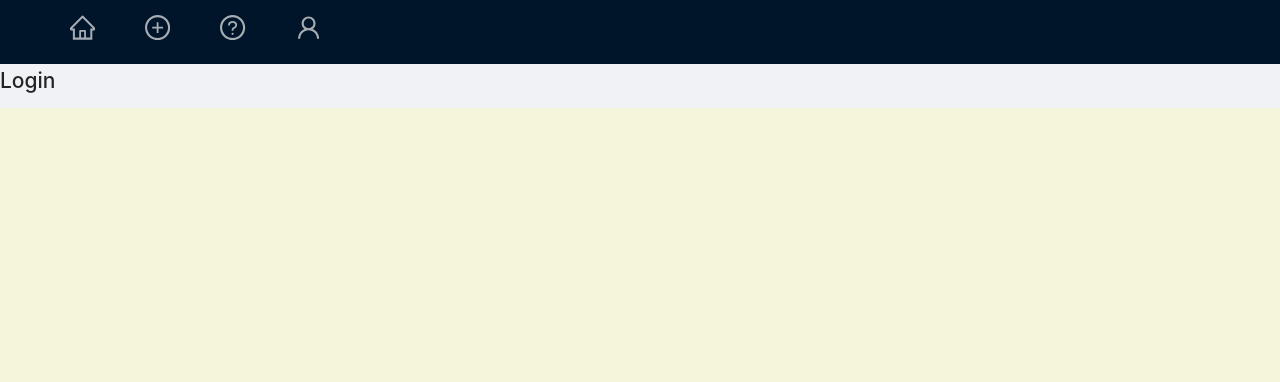
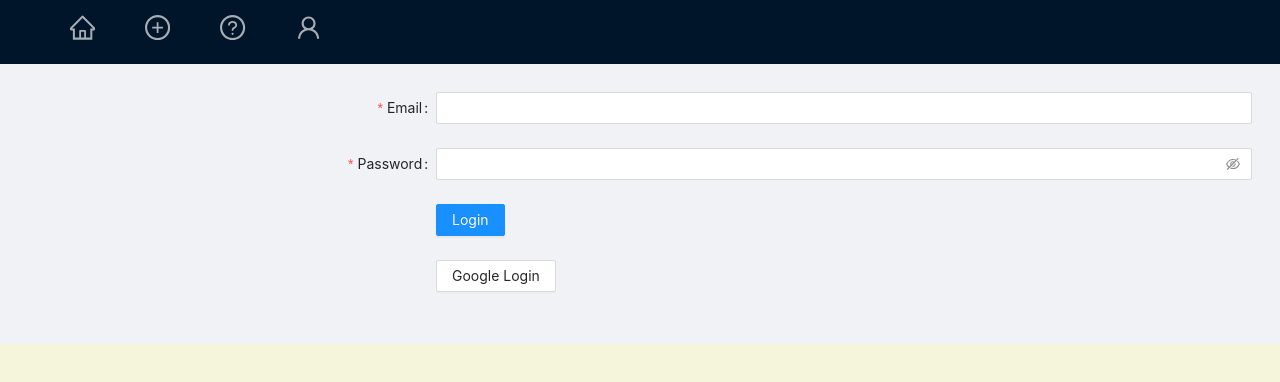
Before and after one commit to StephanieKSanchez/my-restaurant-list, a React (Create React App) app: page /login in a window 1280 px wide. Shown: the top 382 px of the page. Built offline with nearby package versions, Linux system fonts and the light colour scheme.

Commit message:
created log in

```diff
--- a/package.json
+++ b/package.json
@@ -8,6 +8,7 @@
     "@testing-library/react": "^13.2.0",
     "@testing-library/user-event": "^13.5.0",
     "antd": "^4.20.5",
+    "firebase": "^9.8.1",
     "react": "^18.1.0",
     "react-dom": "^18.1.0",
     "react-router-dom": "^6.3.0",
--- a/src/App.js
+++ b/src/App.js
@@ -1,10 +1,10 @@
-
-import { BrowserRouter, Routes, Route } from 'react-router-dom'
+import { BrowserRouter, Routes, Route } from 'react-router-dom';
+import { Layout } from 'antd';
+import Menubar from './components/Menubar';
+import RestaurantList from './components/RestaurantList';
+import RestaurantPage from './components/RestaurantPage';
+import Login from './components/Login';
 import './App.css';
-import {  Layout } from 'antd'
-import RestaurantList from './components/RestaurantList';
-import Menubar from './components/Menubar';
-
 
 const { Header, Content } = Layout;
 
@@ -17,13 +17,13 @@ function App() {
         </Header>
         <Content>
           <Routes>
+            <Route path='/restaurants/:restaurantId' element={<RestaurantPage />} />
             <Route path='/random' element={<h1>Random</h1>} />
             <Route path='/add' element={<h1>Add Restaurant</h1>} />
-          <Route path='/login' element={<h1>Login</h1>} />
+            <Route path='/login' element={<Login />} />
             <Route path='/' element={<RestaurantList />} />
           </Routes>
         </Content>
-
       </Layout>
     </BrowserRouter>
   );
--- /dev/null
+++ b/src/components/Login.jsx
@@ -0,0 +1,60 @@
+import { initializeApp } from "firebase/app";
+import { getAuth, signInWithEmailAndPassword, GoogleAuthProvider, signInWithPopup } from "firebase/auth";
+import { Button, Form, Input } from 'antd';
+
+const firebaseConfig = {
+    apiKey: "AIzaSyDUezQxed7igufBbrebSZI48SEMZeyDe6c",
+    authDomain: "my-first-firestore-sks.firebaseapp.com",
+    projectId: "my-first-firestore-sks",
+    storageBucket: "my-first-firestore-sks.appspot.com",
+    messagingSenderId: "140554685749",
+    appId: "1:140554685749:web:2dbba50da48904c7c7107c"
+  };
+
+
+export default function Login() {
+    const handleLogin = ({email, password}) => {
+        const app = initializeApp(firebaseConfig); // connect to firebase
+        const auth = getAuth(app) // connect to firebase authentication
+        // login with Firebase Auth
+        signInWithEmailAndPassword(auth, email, password)
+            .then(res => console.log(res.user))
+            .catch(console.error)
+    }
+    const handleGoogleLogin = () => {
+        const app = initializeApp(firebaseConfig);
+        const auth = getAuth(app)
+        const provider = new GoogleAuthProvider();
+        signInWithPopup(auth, provider)
+        .then(res => console.log(res.user))
+        .catch(console.error)
+    }
+  return (
+    <section style={{ padding: '2em' }}>
+      <Form
+        onFinish={handleLogin}
+        labelCol={{ span: 8 }}
+        wrapperCol={{ span: 16 }}
+        >
+        <Form.Item label="Email" name="email"
+            rules={[{ required: true, message: 'Please enter a valid email' }]}>
+          <Input />
+        </Form.Item>
+        <Form.Item label="Password" name="password"
+            rules={[{ required: true, message: 'Please enter your password' }]}>
+          <Input.Password />
+        </Form.Item>
+        <Form.Item
+          wrapperCol={{ span: 16, offset: 8 }}
+        >
+          <Button type="primary" htmlType="submit">Login</Button>
+        </Form.Item>
+        <Form.Item
+          wrapperCol={{ span: 16, offset: 8 }}
+        >
+          <Button onClick={handleGoogleLogin} >Google Login</Button>
+        </Form.Item>
+      </Form>
+    </section>
+  )
+}
--- a/src/components/Menubar.jsx
+++ b/src/components/Menubar.jsx
@@ -1,16 +1,22 @@
-import React from "react";
-import { useNavigate } from 'react-router-dom'
-import { Menu } from 'antd'
+import React from 'react';
+import { useNavigate } from 'react-router-dom';
+import { Menu } from 'antd';
 import { PlusCircleOutlined, QuestionCircleOutlined, UserOutlined, HomeOutlined } from '@ant-design/icons';
 
-export default function Menubar(){
+const { Item } = Menu;
+
+export default function Menubar() {
   let navigate = useNavigate()
-    return (
-        <Menu theme="dark" mode="horizontal">
-          <Menu.Item key="home" onClick={() => navigate('/')} icon={<HomeOutlined style={{ fontSize: '1.8em'}} />} />
-          <Menu.Item key="add" onClick={() => navigate('/add')} icon={<PlusCircleOutlined style={{ fontSize: '1.8em'}} />} />
-          <Menu.Item key="random" icon={<QuestionCircleOutlined style={{ fontSize: '1.8em'}} />} />
-          <Menu.Item key="user" onClick={() => navigate('/login')} icon={<UserOutlined style={{ fontSize: '1.8em'}} />} />
-        </Menu>
-    )
+  return (
+    <Menu theme="dark" mode="horizontal">
+      <Item key="home" onClick={() => navigate('/')}
+        icon={<HomeOutlined style={{ fontSize: '1.8em' }} />} />
+      <Item key="add" onClick={() => navigate('/add')}
+        icon={<PlusCircleOutlined style={{ fontSize: '1.8em' }} />} />
+      <Item key="random"
+        icon={<QuestionCircleOutlined style={{ fontSize: '1.8em' }} />} />
+      <Item key="user" onClick={() => navigate('/login')}
+        icon={<UserOutlined style={{ fontSize: '1.8em' }} />} />
+    </Menu>
+  )
 }
--- a/src/components/RestaurantCard.jsx
+++ b/src/components/RestaurantCard.jsx
@@ -1,14 +1,18 @@
-import React from "react";
-import{ Col, Card } from 'antd'
+import React from 'react';
+import { useNavigate } from 'react-router-dom';
+import { Col, Card } from 'antd';
 const { Meta } = Card;
 
-export default function RestaurantCard({restaurant}) {
+export default function RestaurantCard({ restaurant }) {
+  let navigate = useNavigate()
   return (
-        <Col style={{ width: '300px', margin: '1em'}} key={restaurant.id}>
+    <Col style={{ width: '300px', margin: '1em' }}>
       <Card
-                    cover={<img alt={`Typical meal at ${restaurant.name}`} src={restaurant.image} />}
+        loading={!restaurant}
+        onClick={() => navigate(`/restaurants/${restaurant.id}`)}
+        cover={restaurant && <img alt={`Typical meal at ${restaurant.name}`} src={restaurant.image} />}
         hoverable>
-                    <Meta title={restaurant.name} description={restaurant.address} />
+        <Meta title={restaurant?.name} description={restaurant?.address} />
       </Card>
     </Col>
   )
--- /dev/null
+++ b/src/components/RestaurantPage.jsx
@@ -0,0 +1,21 @@
+import { useEffect, useState } from "react";
+import { useParams, Link } from "react-router-dom";
+import RestaurantCard from "./RestaurantCard";
+
+export default function RestaurantPage() {
+  const { restaurantId } = useParams();
+  const [restaurant, setRestaurant] = useState();
+  useEffect(() => {
+    // fetch restaurant by id
+    fetch(`https://my-first-firestore-sks.web.app/restaurants/${restaurantId}`)
+      .then(response => response.json())
+      .then(data => setRestaurant(data))
+      .catch(console.error)
+  }, [restaurantId])
+  return (
+    <>
+      <Link to='/'> &lt; Back</Link>
+      <RestaurantCard restaurant={restaurant}  />
+    </>
+  )
+}
```
Also changed, not shown: 1 other file (tests, documents, lock files or other folders). Lines whose indentation alone changed are shown as unchanged.
